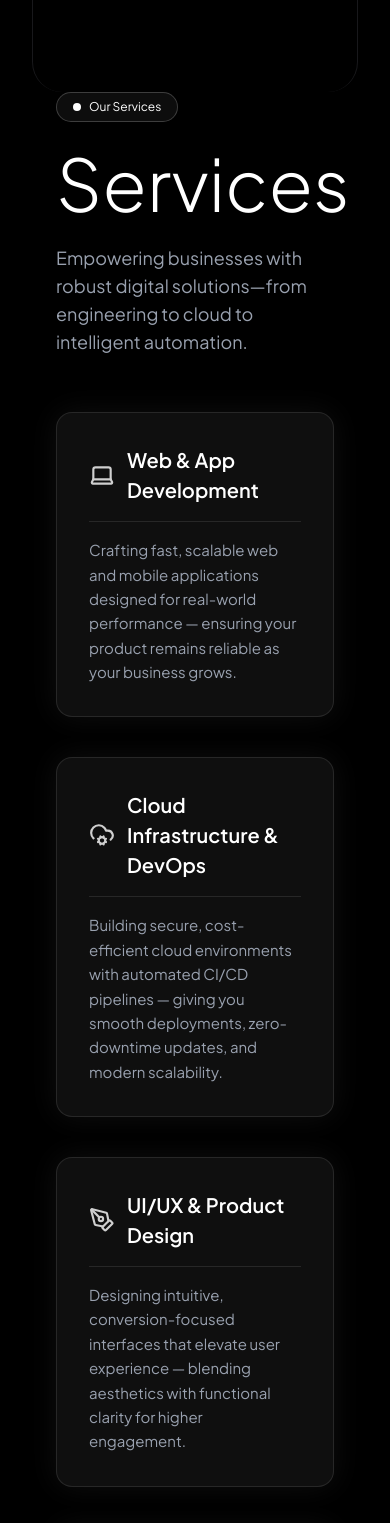
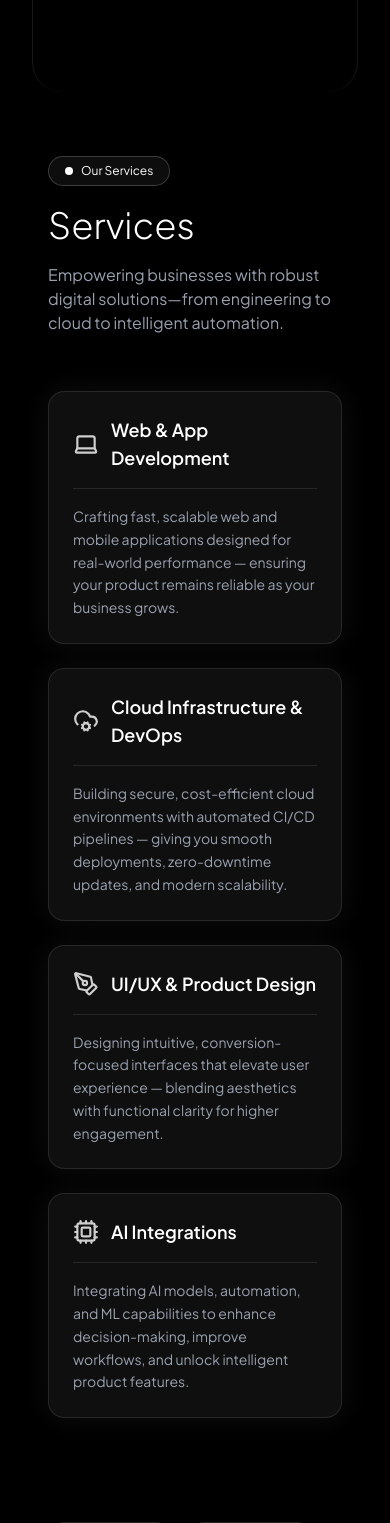
Before and after one commit to teamgrowthware/vortex-cubes, a Next.js app: page / in a window 390 px wide. Shown: the part 6980-8503 px from the top of the page. Built offline with nearby package versions, Linux system fonts and the light colour scheme.

Commit message:
Services section responsive

```diff
--- a/app/components/Home/Services.jsx
+++ b/app/components/Home/Services.jsx
@@ -47,7 +47,7 @@ export default function Services() {
   ];
 
   return (
-    <div className="w-full bg-black text-white px-6 ">
+    <div className="w-full bg-black text-white px-4 sm:px-6 lg:px-12 py-16">
 
       {/* Badge */}
       <div className="inline-flex items-center gap-2 px-4 py-1.5 mb-4 bg-white/5 backdrop-blur-md rounded-full border border-white/20 text-xs">
@@ -55,40 +55,44 @@ export default function Services() {
         <span>Our Services</span>
       </div>
 
-      <h1 className="text-[72px] font-light leading-tight mb-4">Services</h1>
+      {/* Title */}
+      <h1 className="text-4xl sm:text-5xl md:text-6xl lg:text-[72px] font-light leading-tight mb-4">
+        Services
+      </h1>
 
-      <p className="text-lg text-gray-400 max-w-4xl mb-14">
+      {/* Subtitle */}
+      <p className="text-base sm:text-lg md:text-xl text-gray-400 max-w-4xl mb-14">
         Empowering businesses with robust digital solutions—from engineering to cloud to intelligent automation.
       </p>
 
       {/* Service Cards */}
-      <div className="grid grid-cols-1 md:grid-cols-2 gap-10 mb-20">
+      <div className="grid grid-cols-1 sm:grid-cols-2 gap-6 md:gap-10 mb-20">
         {services.map((service, index) => (
           <div
             key={index}
-            className="p-8 rounded-2xl bg-[#0f0f0f] border border-white/10 hover:border-white/30 transition-all duration-300 cursor-pointer shadow-[0px_0px_30px_rgba(255,255,255,0.06)]"
+            className="p-6 sm:p-8 rounded-2xl bg-[#0f0f0f] border border-white/10 hover:border-white/30 transition-all duration-300 cursor-pointer shadow-[0px_0px_30px_rgba(255,255,255,0.06)]"
           >
-            <div className="flex items-center gap-3 text-white font-semibold text-[20px]">
+            <div className="flex items-center gap-3 text-white font-semibold text-lg sm:text-xl">
               <span className="opacity-80">{service.icon}</span>
               {service.title}
             </div>
 
             <div className="border-b border-white/10 my-4"></div>
 
-            <p className="text-gray-400 text-[15px] leading-relaxed">
+            <p className="text-gray-400 text-sm sm:text-[15px] leading-relaxed">
               {service.description}
             </p>
           </div>
         ))}
       </div>
 
-      {/* Bottom Auto-Scrolling Tag Slider */}
-      <div className="w-full overflow-hidden select-none pt-8">
-        <div className="flex gap-6 whitespace-nowrap tag-scroll">
+      {/* Bottom Auto-Scrolling Tags */}
+      <div className="w-full overflow-hidden select-none pt-6 sm:pt-8">
+        <div className="flex gap-4 sm:gap-6 whitespace-nowrap tag-scroll">
           {[...tags, ...tags].map((tag, index) => (
             <span
               key={index}
-              className="px-5 py-2 bg-[#111]/60 border border-white/10 text-white/70 rounded-full text-sm hover:bg-white/10 hover:text-white cursor-pointer transition"
+              className="px-4 sm:px-5 py-2 bg-[#111]/60 border border-white/10 text-white/70 rounded-full text-xs sm:text-sm hover:bg-white/10 hover:text-white cursor-pointer transition"
             >
               {tag}
             </span>
```
